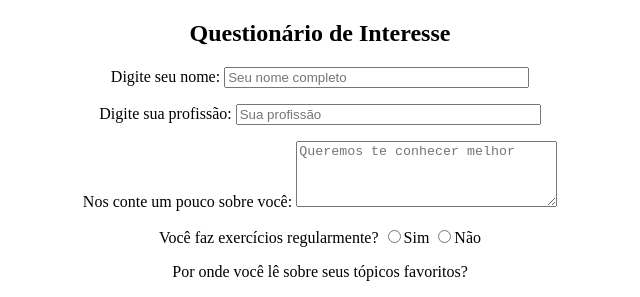
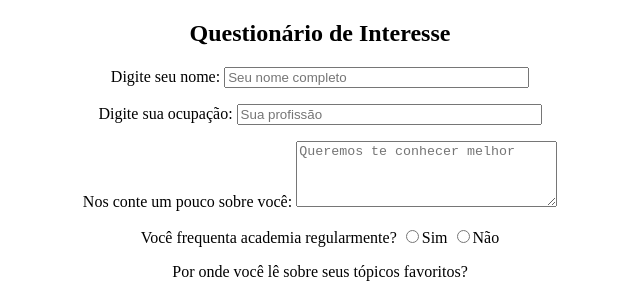
Before and after one commit to pollyanamasiero/pesquisa-interesse, a plain HTML site: page aula 2/index.html in a window 1280 px wide. Shown: the top 297 px of the page, without its empty margins (320-960 px from the left). Drawn offline with Linux system fonts and the light colour scheme.

Commit message:
change exercise

```diff
--- a/aula 2/index.html
+++ b/aula 2/index.html
@@ -12,11 +12,11 @@
             <h1>Questionário de Interesse</h1>
             <p>Digite seu nome:
             <input type="text" name="userName" size="35" maxlength="40" placeholder="Seu nome completo"></p>
-            <p>Digite sua profissão:
+            <p>Digite sua ocupação:
             <input type="text" name="userJob" size="35" maxlength="40" placeholder="Sua profissão"></p>
             <p>Nos conte um pouco sobre você:
             <textarea name="userComment" id="" cols="30" rows="4" placeholder="Queremos te conhecer melhor"></textarea></p>
-            <p>Você faz exercícios regularmente?
+            <p>Você frequenta academia regularmente?
             <input type="radio" name="exercise" value="1">Sim
             <input type="radio" name="exercise" value="2">Não </p>
             <p>Por onde você lê sobre seus tópicos favoritos?</p>
```
